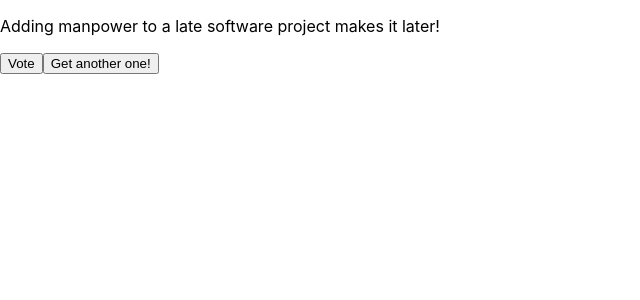
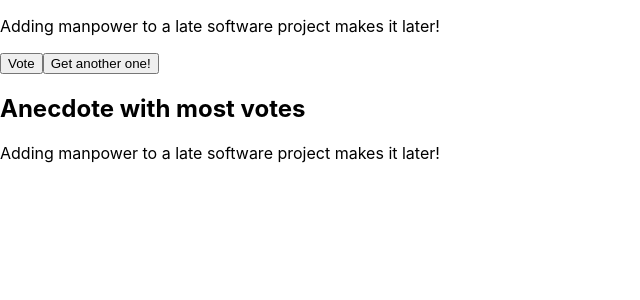
Before and after one commit to lastrafda/Anecdotes, a React (Create React App) app: page / in a window 1280 px wide. Shown: the top 300 px of the page, without its empty margins (0-640 px from the left). Built offline with nearby package versions, Linux system fonts and the light colour scheme.

Commit message:
show anecdote with most votes

```diff
--- a/src/App.js
+++ b/src/App.js
@@ -1,8 +1,8 @@
 import React, { useState } from 'react';
 import './App.css';
 
-const App = (props) => {
-	const initialPoints = Array(props.anecdotes.length).fill(0)
+const App = ({anecdotes}) => {
+	const initialPoints = Array(anecdotes.length).fill(0)
 	const [selected, setSelected] = useState(0)
 	const [points, setPoints] = useState(initialPoints)
 	const vote = () => {
@@ -10,12 +10,16 @@ const App = (props) => {
 		copy[selected] = copy[selected] + 1
 		setPoints(copy)
 	}
-	const getRandom = () => setSelected(Math.floor(Math.random() * props.anecdotes.length))
+	const getRandom = () => setSelected(Math.floor(Math.random() * anecdotes.length))
+	const mostVoted = points.reduce((previousValue, currentValue, currentIndex, arr) => currentValue > arr[previousValue] ? currentIndex : previousValue, 0)
+
 	return (
 	    <div>
-			<p>{props.anecdotes[selected]}</p>
+			<p>{anecdotes[selected]}</p>
 			<button onClick={vote}>Vote</button>
 			<button onClick={getRandom}>Get another one!</button>
+			<h2>Anecdote with most votes</h2>
+			<p>{anecdotes[mostVoted]}</p>
    		</div>
   	)
 }
```
